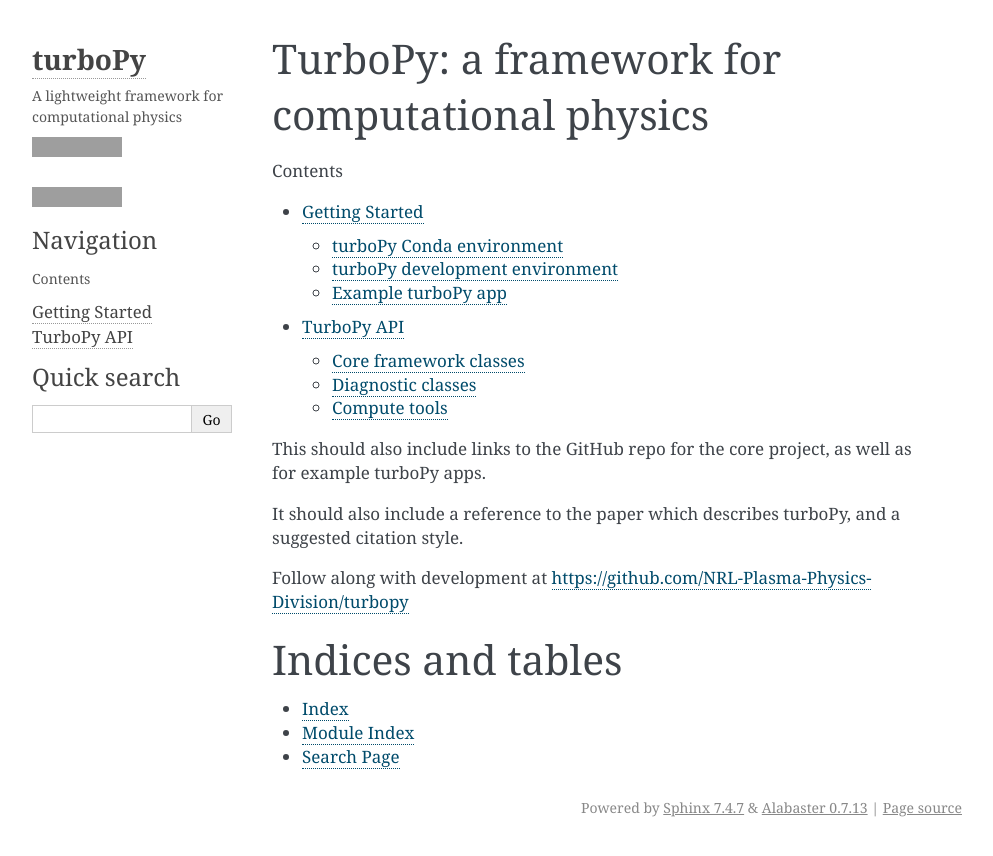
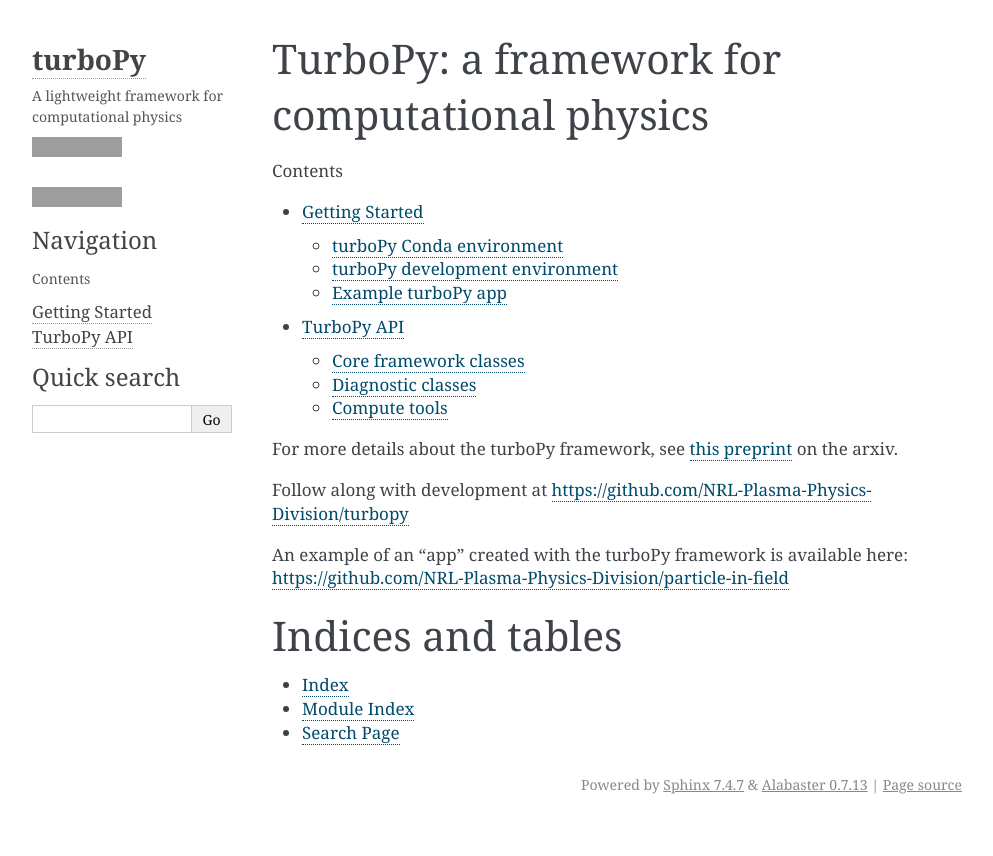
Before and after one commit to arichar6/turbopy, a Sphinx documentation site: the page built from docs/index.rst, in a window 1280 px wide, cut to the strip 0-856 px from the top of the page. Shown: the whole strip, without its empty margins (148-1141 px from the left). Built offline with Sphinx 7.4.7, drawn with Linux system fonts in a browser that asks for light colours; grey boxes are pictures that could not be loaded.

Commit message:
Update the index.rst page to include links to example app and preprint

```diff
--- a/docs/index.rst
+++ b/docs/index.rst
@@ -8,11 +8,12 @@
    getting_started
    api
 
-This should also include links to the GitHub repo for the core project, as well as for example turboPy apps.
 
-It should also include a reference to the paper which describes turboPy, and a suggested citation style.
+For more details about the turboPy framework, see `this preprint <https://arxiv.org/abs/2002.08842>`_ on the arxiv.
 
 Follow along with development at https://github.com/NRL-Plasma-Physics-Division/turbopy
+
+An example of an "app" created with the turboPy framework is available here: https://github.com/NRL-Plasma-Physics-Division/particle-in-field
 
 Indices and tables
 ==================
```
